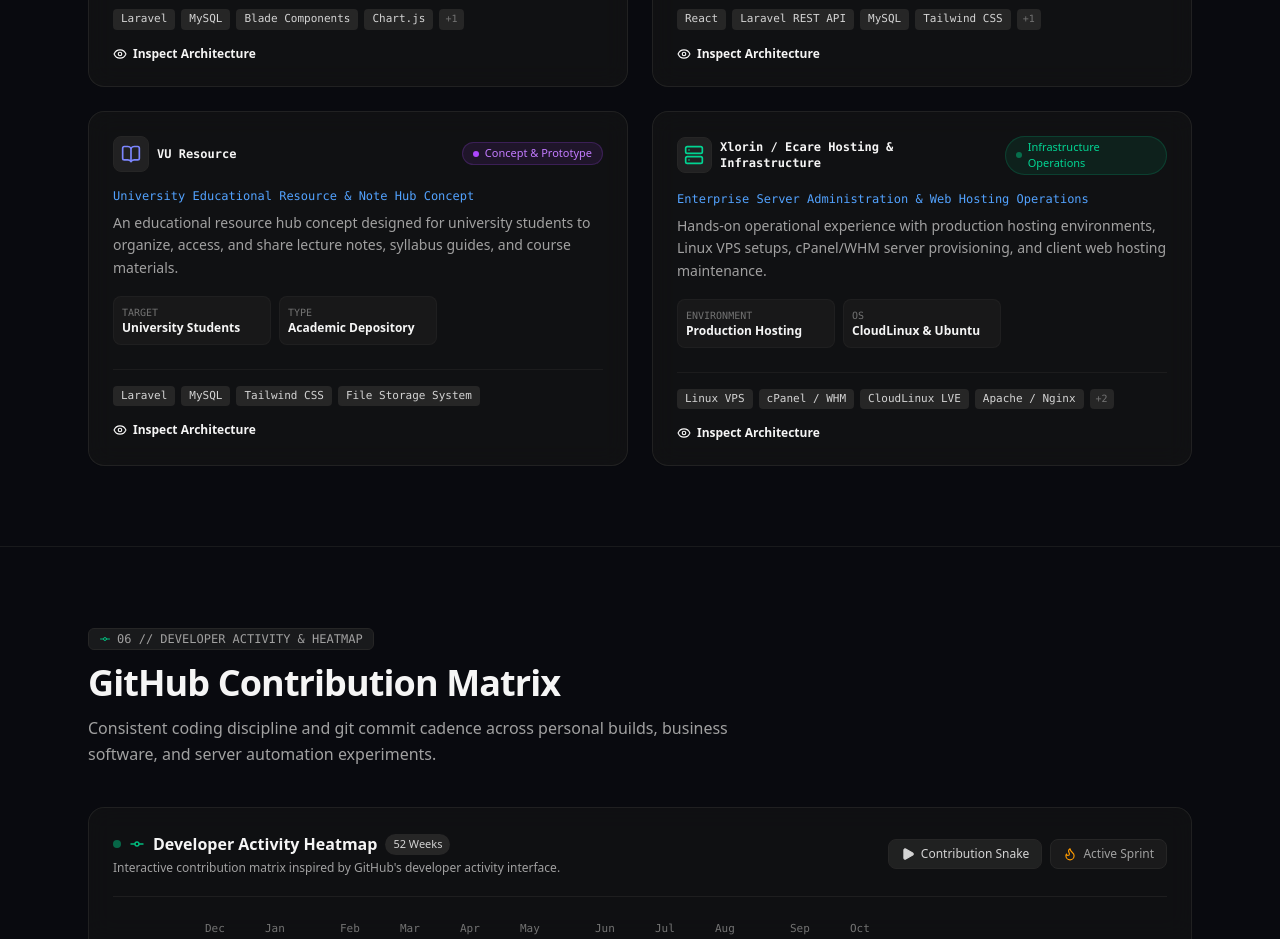
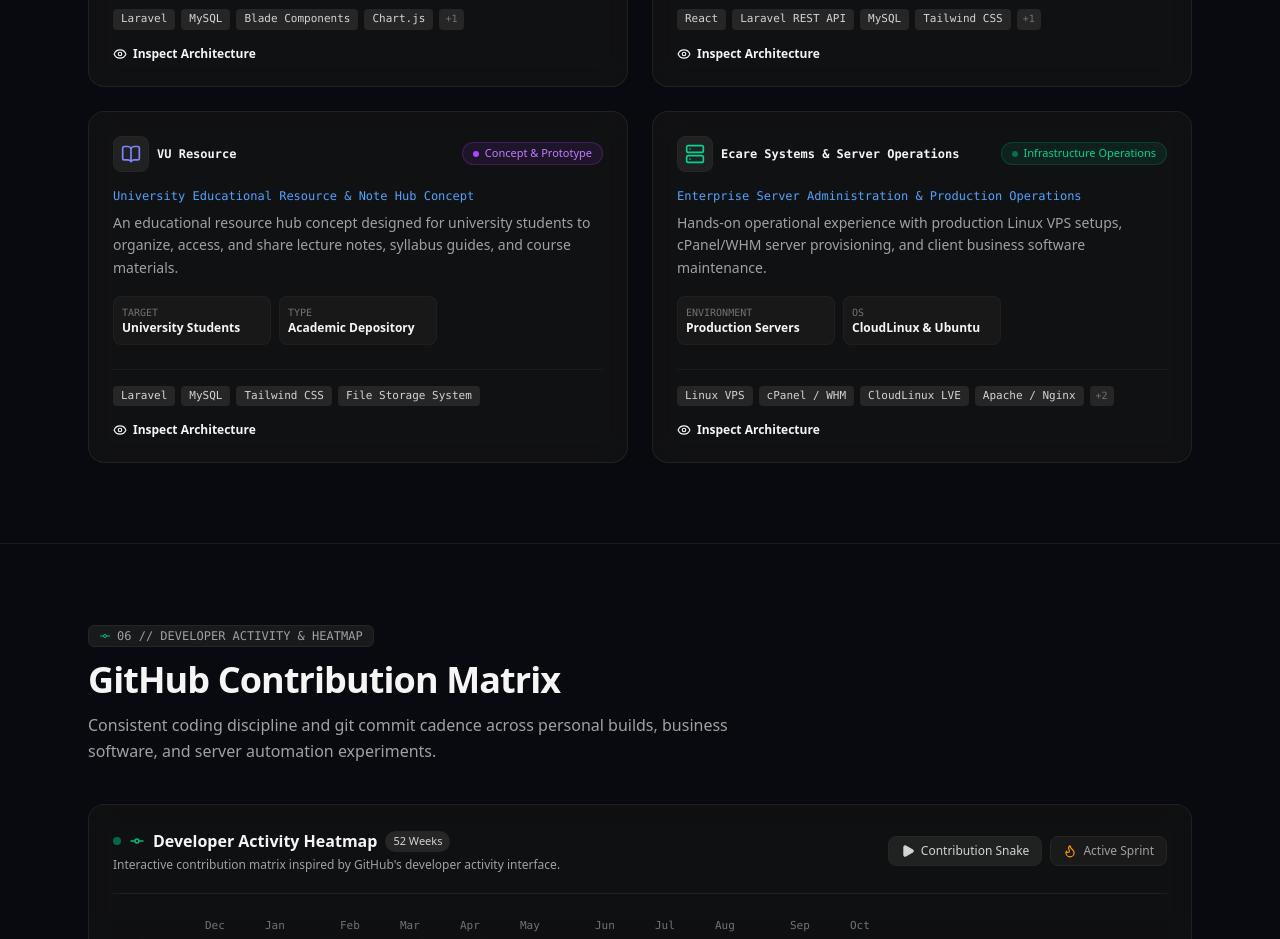
Before and after one commit to sakifistiak/my-portfolio, a Next.js app: page / in a window 1280 px wide. Shown: the part 5740-6679 px from the top of the page. Built offline with nearby package versions, Linux system fonts and the light colour scheme.

Commit message:
refactor: remove all Xlorin Host references and focus on Ecare Systems Operations

```diff
--- a/src/components/FeaturedProjects.tsx
+++ b/src/components/FeaturedProjects.tsx
@@ -86,7 +86,7 @@ export function FeaturedProjects() {
         return <Briefcase className="h-5 w-5 text-purple-400" />;
       case 'vu-resource':
         return <BookOpen className="h-5 w-5 text-indigo-400" />;
-      case 'xlorin-ecare':
+      case 'ecare-infra':
         return <Server className="h-5 w-5 text-emerald-400" />;
       default:
         return <FileCode className="h-5 w-5 text-blue-400" />;
--- a/src/data/portfolio-data.ts
+++ b/src/data/portfolio-data.ts
@@ -421,11 +421,11 @@ export const projects: Project[] = [
     ],
   },
   {
-    id: 'xlorin-ecare',
-    title: 'Xlorin / Ecare Hosting & Infrastructure',
-    tagline: 'Enterprise Server Administration & Web Hosting Operations',
-    description: 'Hands-on operational experience with production hosting environments, Linux VPS setups, cPanel/WHM server provisioning, and client web hosting maintenance.',
-    longDescription: `Through hands-on work at Ecare Solution and operations surrounding Xlorin hosting infrastructure, this experience encompasses practical server systems engineering. Tasks include configuring web server virtual hosts, managing multi-tenant CloudLinux limits, troubleshooting PHP extension dependencies, configuring automated backup routines, and maintaining uptime across client web applications.`,
+    id: 'ecare-infra',
+    title: 'Ecare Systems & Server Operations',
+    tagline: 'Enterprise Server Administration & Production Operations',
+    description: 'Hands-on operational experience with production Linux VPS setups, cPanel/WHM server provisioning, and client business software maintenance.',
+    longDescription: `Through hands-on engineering work at Ecare Solution, this experience encompasses practical server systems administration. Tasks include configuring web server virtual hosts, managing multi-tenant resource allocations, troubleshooting PHP runtime dependencies, configuring automated backup routines, and maintaining uptime across client web applications.`,
     category: 'infrastructure',
     tags: ['cPanel / WHM', 'CloudLinux', 'Linux VPS', 'Server Ops', 'Ecare Solution'],
     technologies: ['Linux VPS', 'cPanel / WHM', 'CloudLinux LVE', 'Apache / Nginx', 'MySQL Admin', 'DNS'],
@@ -444,7 +444,7 @@ export const projects: Project[] = [
       'Automated Let\'s Encrypt SSL lifecycle maintenance',
     ],
     metrics: [
-      { label: 'Environment', value: 'Production Hosting' },
+      { label: 'Environment', value: 'Production Servers' },
       { label: 'OS', value: 'CloudLinux & Ubuntu' },
     ],
   },
```
Also changed, not shown: 1 other file (tests, documents, lock files or other folders).
